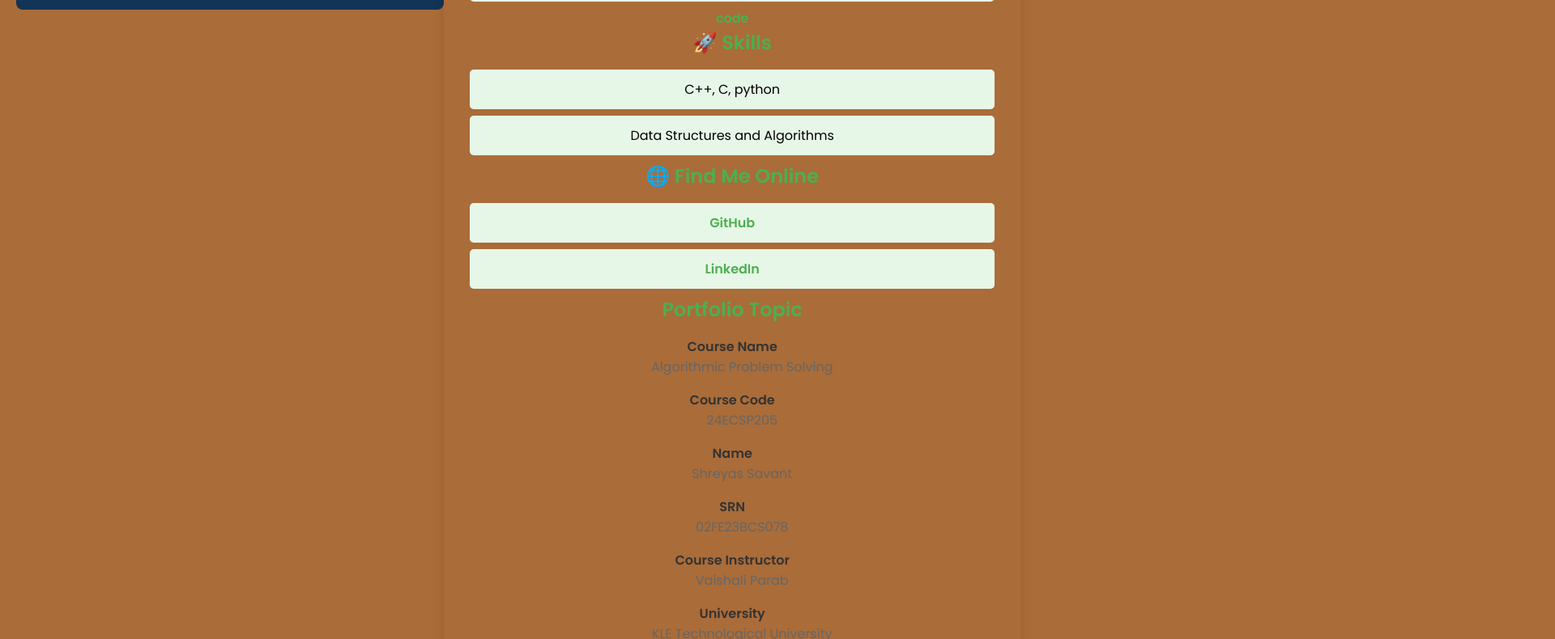
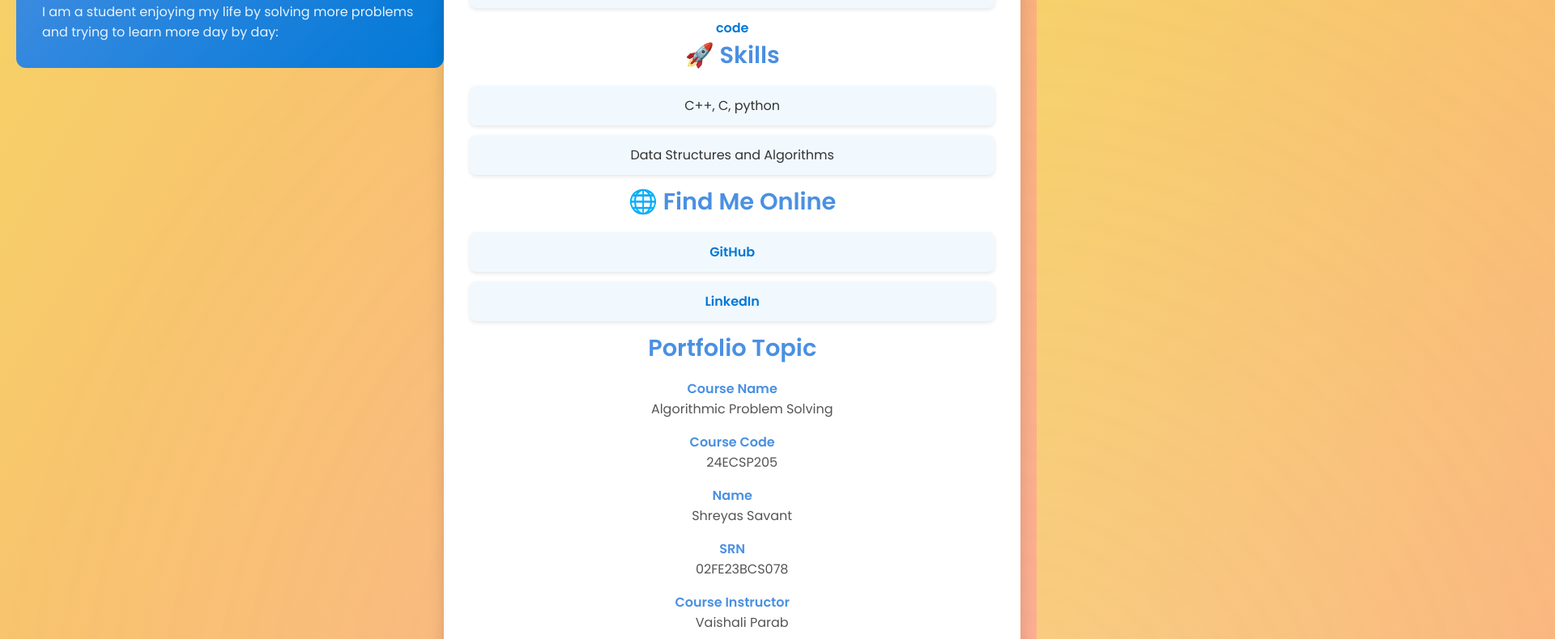
Before and after one commit to Shreyasshreyas10/portfolio.github.io, a plain HTML site: page index.html in a window 1280 px wide. Shown: the part 186-976 px from the top of the page at 81% size, 1920 px wide, since content can reach past the window. Drawn offline with Linux system fonts and the light colour scheme.

Commit message:
Update style.css

```diff
--- a/style.css
+++ b/style.css
@@ -8,49 +8,71 @@
 /* Global Styles */
 body {
     font-family: 'Poppins', sans-serif;
-    background-color: #AA6C39;
+    background: linear-gradient(120deg, #f6d365, #fda085);
+    color: #333;
     margin: 0;
-    padding: 20px; /* Adding padding to the body to prevent sticking at the top */
+    padding: 20px;
     display: flex;
     justify-content: center;
-    align-items: flex-start; /* Aligns content towards the top */
+    align-items: flex-start;
     min-height: 100vh;
+    overflow: hidden; /* Prevent scrolling due to animations */
+    position: relative;
+}
+
+/* Background Animation */
+body::before {
+    content: '';
+    position: absolute;
+    top: -50px;
+    left: -50px;
+    width: 200%;
+    height: 200%;
+    background: radial-gradient(circle, rgba(255, 255, 255, 0.15), transparent 70%);
+    animation: animate-bg 6s infinite linear;
+    z-index: 0;
 }
 
 /* Main Container */
 section {
-    background-color: light blue;
+    background: #fff;
     padding: 2rem;
     width: 90%;
     max-width: 800px;
-    box-shadow: 0 4px 15px rgba(0, 0, 0, 0.1);
-    border-radius: 8px;
+    box-shadow: 0 6px 20px rgba(0, 0, 0, 0.15);
+    border-radius: 12px;
     text-align: center;
-    margin-top: 30px; /* Adding margin to ensure there's space from the top */
+    margin-top: 30px;
+    position: relative;
+    z-index: 1;
 }
 
 /* Header */
 header {
-    background-color:#123456;
+    background: linear-gradient(135deg, #4a90e2, #0078d7);
     color: white;
     padding: 2rem;
-    border-radius: 8px;
+    border-radius: 12px;
     margin-bottom: 1.5rem;
 }
 
 header h1 {
-    font-size: 2rem;
+    font-size: 2.5rem;
     margin: 0;
+    font-weight: 600;
 }
 
 header p {
     margin: 1rem 0 0;
+    font-size: 1rem;
+    opacity: 0.9;
 }
 
 /* Section Titles */
 h2 {
-    color: #4CAF50;
+    color: #4a90e2;
     margin-bottom: 1rem;
+    font-size: 1.8rem;
 }
 
 /* List Items */
@@ -60,42 +82,53 @@ ul {
 }
 
 ul li {
-    background-color: #e7f7e7;
-    margin-bottom: 0.5rem;
+    background-color: #f1f9ff;
+    margin-bottom: 0.75rem;
     padding: 0.75rem;
-    border-radius: 5px;
+    border-radius: 8px;
+    box-shadow: 0 2px 5px rgba(0, 0, 0, 0.1);
+    transition: transform 0.2s ease, background-color 0.3s ease;
+}
+
+ul li:hover {
+    background-color: #e0f0ff;
+    transform: scale(1.02);
 }
 
 /* Links */
 a {
-    color: #4CAF50;
+    color: #0078d7;
     text-decoration: none;
     font-weight: bold;
+    transition: color 0.3s ease;
 }
 
 a:hover {
     text-decoration: underline;
+    color: #005bb5;
 }
 
 /* Definition List */
 dl dt {
     font-weight: bold;
-    color: #333;
+    color: #4a90e2;
     margin-top: 1rem;
 }
 
 dl dd {
     margin-left: 1.5rem;
-    color: #666;
+    color: #555;
 }
 
 /* Blockquote */
 blockquote {
     font-style: italic;
     color: #555;
-    border-left: 4px solid #4CAF50;
+    border-left: 4px solid #4a90e2;
     padding-left: 1rem;
     margin-top: 2rem;
+    background: rgba(74, 144, 226, 0.1);
+    border-radius: 4px;
 }
 
 /* Responsive Design */
@@ -107,4 +140,21 @@ blockquote {
     header {
         padding: 1.5rem;
     }
+
+    header h1 {
+        font-size: 2rem;
+    }
 }
+
+/* Keyframes for Background Animation */
+@keyframes animate-bg {
+    0% {
+        transform: translate(0, 0);
+    }
+    50% {
+        transform: translate(-50px, -50px);
+    }
+    100% {
+        transform: translate(0, 0);
+    }
+}
```
